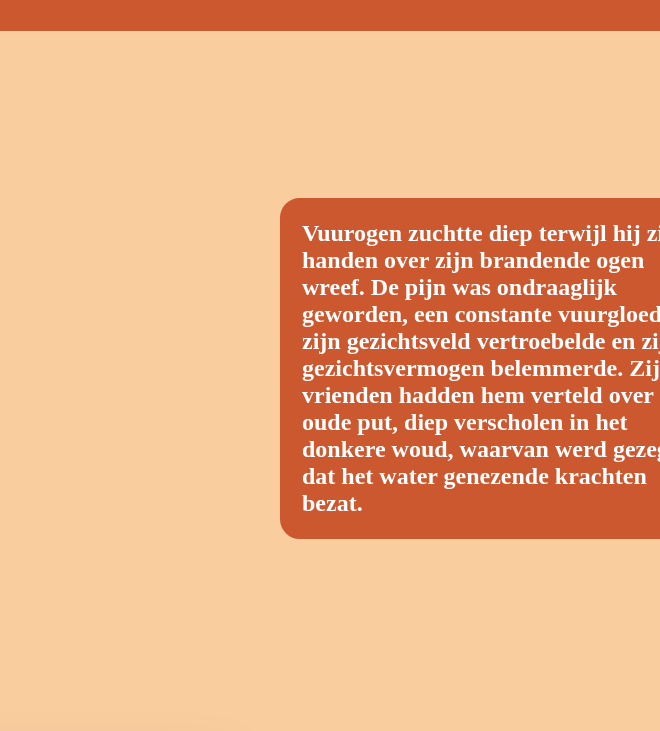
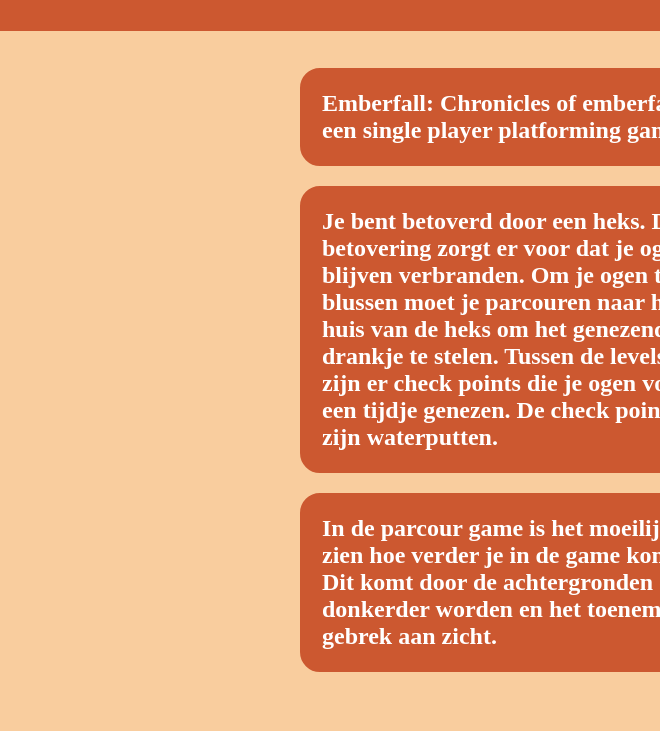
Before and after one commit to Vic-Hub404/Projectweek2, a plain HTML site: page index.html in a window 1280 px wide. Shown: the part 69-800 px from the top of the page, 620-1280 px from the left. Drawn offline with Linux system fonts and the light colour scheme.

Commit message:
Completely done

```diff
--- a/css/style.css
+++ b/css/style.css
@@ -64,11 +64,13 @@
   width: 400px;
   position: relative;
   left: 900px;
-  bottom: 225px;
+  bottom: 375px;
   background-color: #cc5830;
   padding: 20px;
   border-radius: 20px;
   border: 2px solid #cc5830;
+  margin: 20px;
+
 }
 .image {
   width: 25%;
--- a/index.html
+++ b/index.html
@@ -25,12 +25,13 @@
         <img class="emberfall-logo" src="img/Banner Project 4 (1).jpg" alt="" />
         <div>
           <h2>
-            Vuurogen zuchtte diep terwijl hij zijn handen over zijn brandende
-            ogen wreef. De pijn was ondraaglijk geworden, een constante
-            vuurgloed die zijn gezichtsveld vertroebelde en zijn
-            gezichtsvermogen belemmerde. Zijn vrienden hadden hem verteld over
-            een oude put, diep verscholen in het donkere woud, waarvan werd
-            gezegd dat het water genezende krachten bezat.
+            Emberfall: Chronicles of emberfall is een single player platforming game.
+             <br>
+           <h2> Je bent betoverd door een heks. De betovering zorgt er voor dat je ogen blijven verbranden.  Om je ogen te blussen moet je parcouren naar het huis van de heks om het genezend drankje te stelen.
+            Tussen de levels door zijn er check points die je ogen voor een tijdje genezen. De check points zijn waterputten.
+             <br></h2>
+            <h2>In de parcour game is het moeilijker te zien hoe verder je in de game komt.
+            Dit komt door de achtergronden die donkerder worden en het toenemend gebrek aan zicht.</h2>
           </h2>
         </div>
       </section>
```
